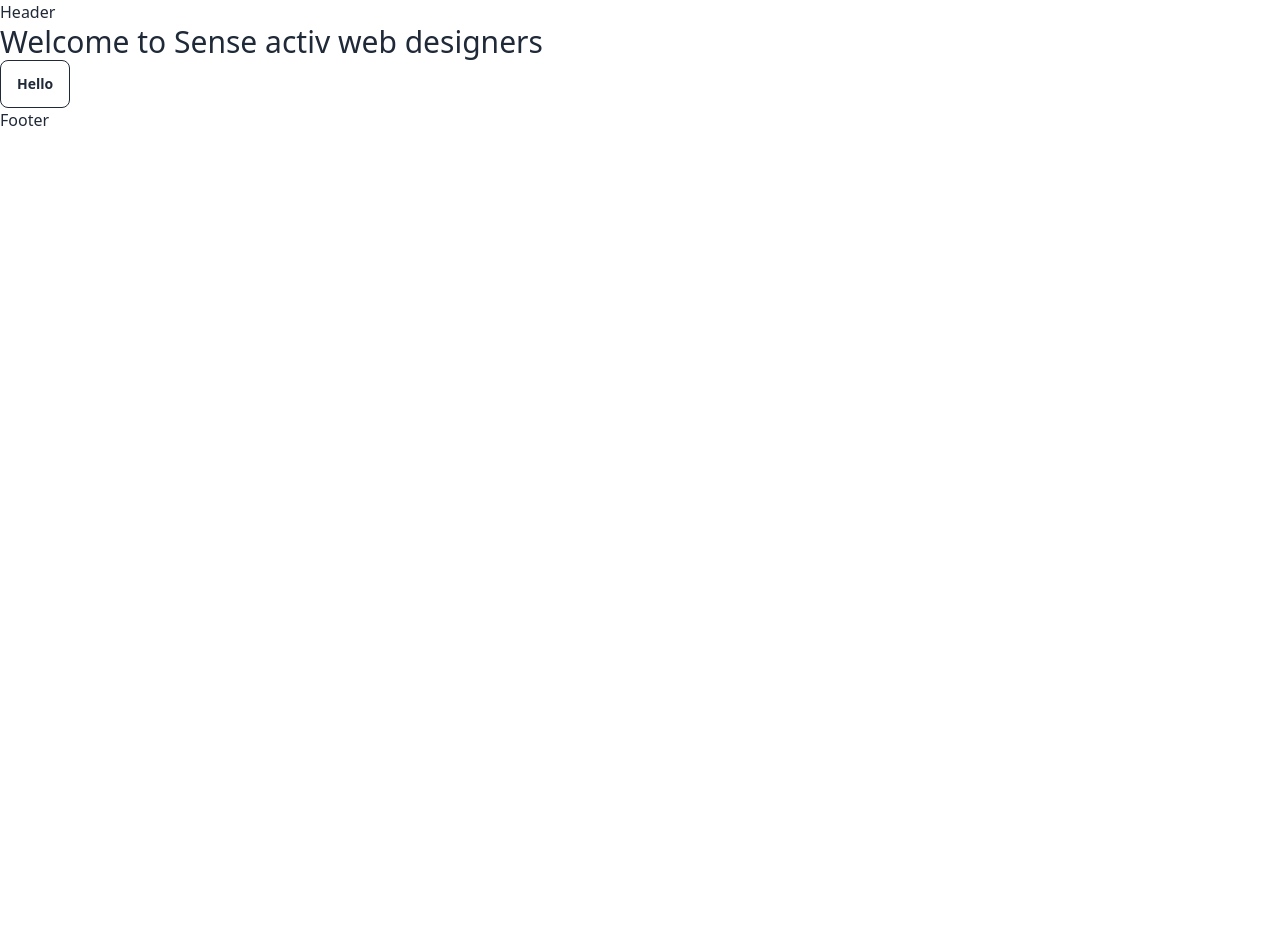
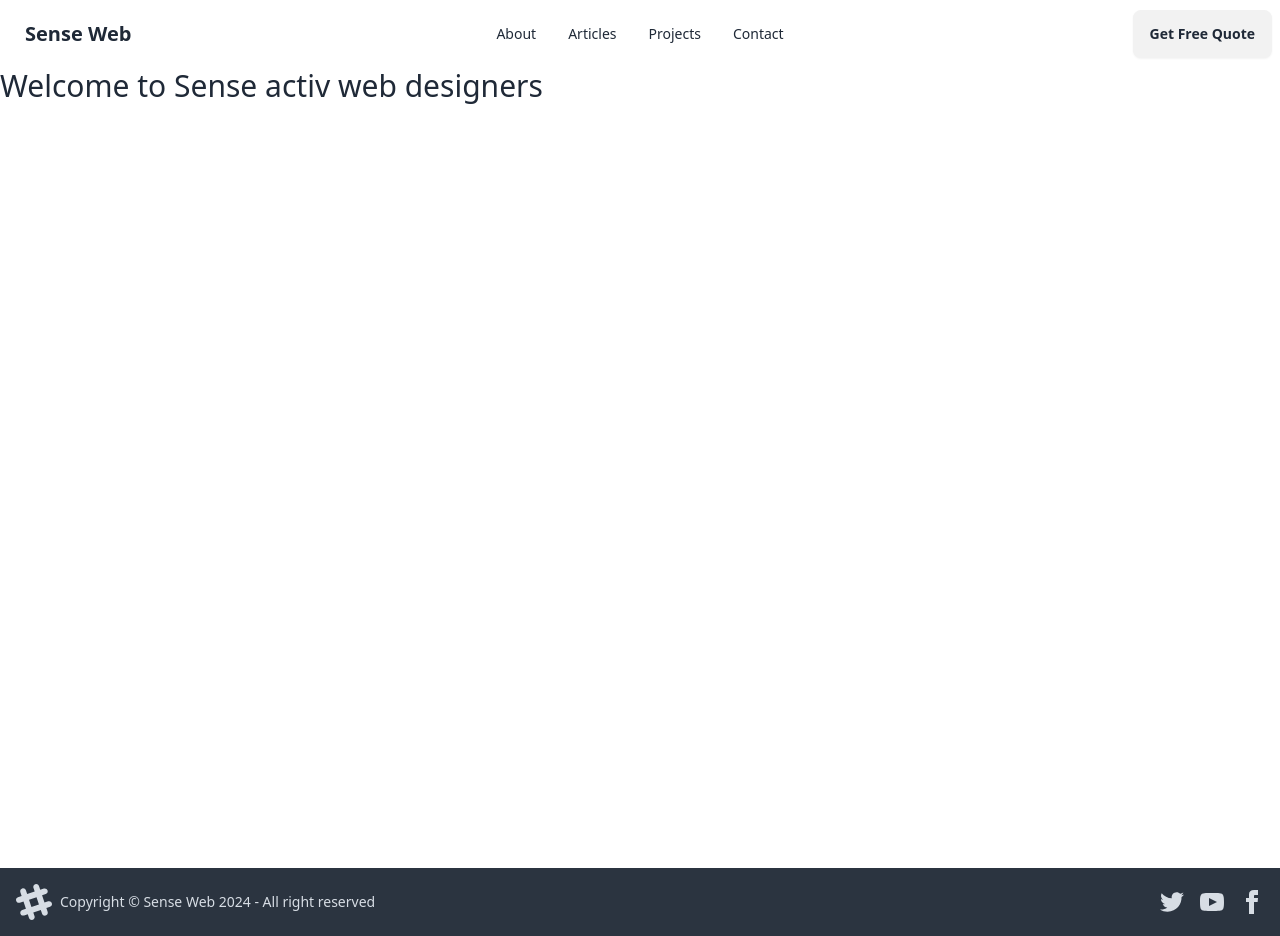
Before and after one commit to gachagajnr/sensitive_webdesigners, a SvelteKit app: page / in a window 1280 px wide. Before the commit the page ends 800 px from the top, so only its background shows below. Built offline with nearby package versions, Linux system fonts and the light colour scheme.

Commit message:
add main content in header and footer

```diff
--- /dev/null
+++ b/src/lib/+Footer.svelte
@@ -0,0 +1,15 @@
+<footer class="footer items-center p-4 bg-neutral text-neutral-content">
+  <aside class="items-center grid-flow-col">
+    <svg width="36" height="36" viewBox="0 0 24 24" xmlns="http://www.w3.org/2000/svg" fill-rule="evenodd" clip-rule="evenodd" class="fill-current"><path d="M22.672 15.226l-2.432.811.841 2.515c.33 1.019-.209 2.127-1.23 2.456-1.15.325-2.148-.321-2.463-1.226l-.84-2.518-5.013 1.677.84 2.517c.391 1.203-.434 2.542-1.831 2.542-.88 0-1.601-.564-1.86-1.314l-.842-2.516-2.431.809c-1.135.328-2.145-.317-2.463-1.229-.329-1.018.211-2.127 1.231-2.456l2.432-.809-1.621-4.823-2.432.808c-1.355.384-2.558-.59-2.558-1.839 0-.817.509-1.582 1.327-1.846l2.433-.809-.842-2.515c-.33-1.02.211-2.129 1.232-2.458 1.02-.329 2.13.209 2.461 1.229l.842 2.515 5.011-1.677-.839-2.517c-.403-1.238.484-2.553 1.843-2.553.819 0 1.585.509 1.85 1.326l.841 2.517 2.431-.81c1.02-.33 2.131.211 2.461 1.229.332 1.018-.21 2.126-1.23 2.456l-2.433.809 1.622 4.823 2.433-.809c1.242-.401 2.557.484 2.557 1.838 0 .819-.51 1.583-1.328 1.847m-8.992-6.428l-5.01 1.675 1.619 4.828 5.011-1.674-1.62-4.829z"></path></svg>
+    <p>Copyright © Sense Web 2024 - All right reserved</p>
+  </aside>
+  <nav class="grid-flow-col gap-4 md:place-self-center md:justify-self-end">
+    <!-- svelte-ignore a11y-missing-attribute -->
+    <a><svg xmlns="http://www.w3.org/2000/svg" width="24" height="24" viewBox="0 0 24 24" class="fill-current"><path d="M24 4.557c-.883.392-1.832.656-2.828.775 1.017-.609 1.798-1.574 2.165-2.724-.951.564-2.005.974-3.127 1.195-.897-.957-2.178-1.555-3.594-1.555-3.179 0-5.515 2.966-4.797 6.045-4.091-.205-7.719-2.165-10.148-5.144-1.29 2.213-.669 5.108 1.523 6.574-.806-.026-1.566-.247-2.229-.616-.054 2.281 1.581 4.415 3.949 4.89-.693.188-1.452.232-2.224.084.626 1.956 2.444 3.379 4.6 3.419-2.07 1.623-4.678 2.348-7.29 2.04 2.179 1.397 4.768 2.212 7.548 2.212 9.142 0 14.307-7.721 13.995-14.646.962-.695 1.797-1.562 2.457-2.549z"></path></svg>
+    </a>
+    <!-- svelte-ignore a11y-missing-attribute -->
+    <a><svg xmlns="http://www.w3.org/2000/svg" width="24" height="24" viewBox="0 0 24 24" class="fill-current"><path d="M19.615 3.184c-3.604-.246-11.631-.245-15.23 0-3.897.266-4.356 2.62-4.385 8.816.029 6.185.484 8.549 4.385 8.816 3.6.245 11.626.246 15.23 0 3.897-.266 4.356-2.62 4.385-8.816-.029-6.185-.484-8.549-4.385-8.816zm-10.615 12.816v-8l8 3.993-8 4.007z"></path></svg></a>
+    <!-- svelte-ignore a11y-missing-attribute -->
+    <a><svg xmlns="http://www.w3.org/2000/svg" width="24" height="24" viewBox="0 0 24 24" class="fill-current"><path d="M9 8h-3v4h3v12h5v-12h3.642l.358-4h-4v-1.667c0-.955.192-1.333 1.115-1.333h2.885v-5h-3.808c-3.596 0-5.192 1.583-5.192 4.615v3.385z"></path></svg></a>
+  </nav>
+</footer>
--- /dev/null
+++ b/src/lib/+Header.svelte
@@ -0,0 +1,51 @@
+<div class="navbar bg-base-100">
+	<div class="navbar-start">
+		<div class="dropdown">
+			<div tabindex="0" role="button" class="btn btn-ghost lg:hidden">
+				<svg
+					xmlns="http://www.w3.org/2000/svg"
+					class="h-5 w-5"
+					fill="none"
+					viewBox="0 0 24 24"
+					stroke="currentColor"
+					><path
+						stroke-linecap="round"
+						stroke-linejoin="round"
+						stroke-width="2"
+						d="M4 6h16M4 12h8m-8 6h16"
+					/></svg
+				>
+			</div>
+			<!-- svelte-ignore a11y-no-noninteractive-tabindex -->
+			<ul
+				tabindex="0"
+				class="menu menu-sm dropdown-content mt-3 z-[1] p-2 shadow bg-base-100 rounded-box w-52"
+			>
+				<li><a href="/about">About</a></li>
+				<li>
+					<a href="/articles">Articles</a>
+				</li>
+        <li>
+					<a href="/projects">Projects</a>
+				</li>
+				<li><a href="/contact">Contact</a></li>
+			</ul>
+		</div>
+		<a href="/" class="btn btn-ghost text-xl">Sense Web </a>
+	</div>
+	<div class="navbar-center hidden lg:flex">
+		<ul class="menu menu-horizontal px-1">
+				<li><a href="/about">About</a></li>
+				<li>
+					<a href="/articles">Articles</a>
+				</li>
+        <li>
+					<a href="/projects">Projects</a>
+				</li>
+				<li><a href="/contact">Contact</a></li>
+		</ul>
+	</div>
+	<div class="navbar-end">
+		<a href="/quote" class="btn">Get Free Quote</a>
+	</div>
+</div>
--- a/src/routes/+layout.svelte
+++ b/src/routes/+layout.svelte
@@ -1,7 +1,9 @@
 <script>
-  import "../app.css";
+	import '../app.css';
+	import Header from '$lib/+Header.svelte';
+	import Footer from '$lib/+Footer.svelte';
 </script>
 
-<header>Header</header>
+<Header />
 <slot />
-<footer>Footer</footer>
+<Footer />
--- a/src/routes/+page.svelte
+++ b/src/routes/+page.svelte
@@ -1,2 +1,3 @@
-<h1 class="text-3xl">Welcome to Sense activ web designers</h1>
-<button class="btn btn-outline">Hello</button>
+<div class="min-h-screen">
+	<h1 class="text-3xl">Welcome to Sense activ web designers</h1>
+</div>
```
